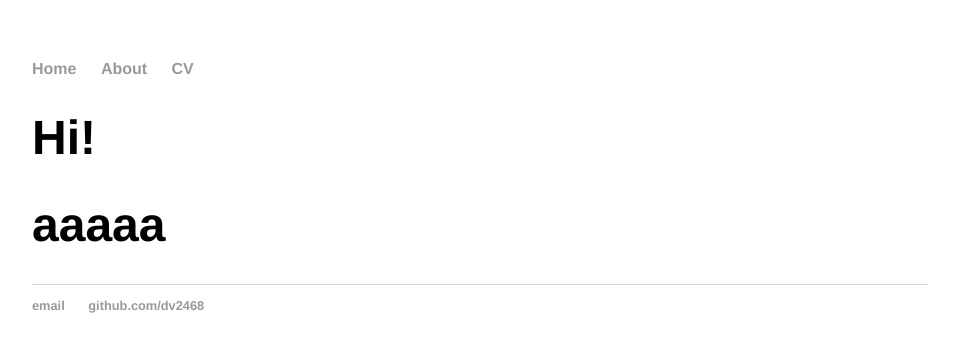
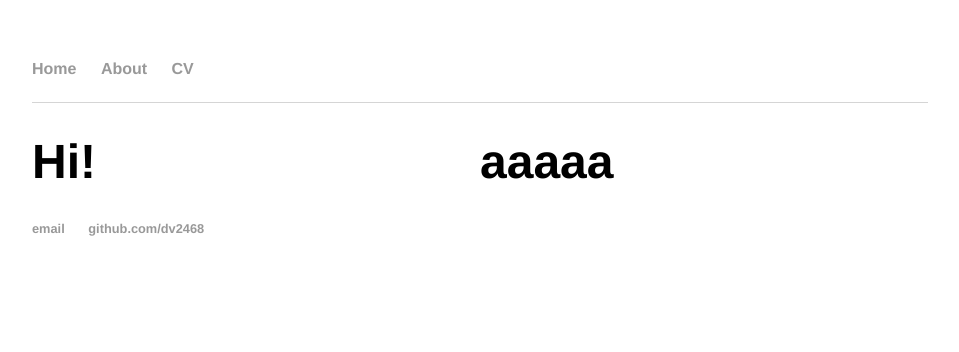
Before and after one commit to dv2468/dv2468.github.io, a Jekyll site: the page built from index.html, in a window 1280 px wide. Shown: the top 352 px of the page, without its empty margins (160-1119 px from the left). Built offline with Jekyll 4.4.1, drawn with Linux system fonts in a browser that asks for light colours.

Commit message:
Update main.css

```diff
--- a/css/main.css
+++ b/css/main.css
@@ -13,19 +13,19 @@ nav ul li, footer ul li {
     margin-right: 20px;
 }
 
-main-content {
+#main-content {
 	margin:0 auto;
 }
 
-main-image {
+#main-image {
 	text-align:center;
 }
-left-column {
+#left-column {
 	width: 50%;;
 	float:left;
 }
 
-right-column {
+#right-column {
 	width: 50%;;
 	float:right;
 }
```
